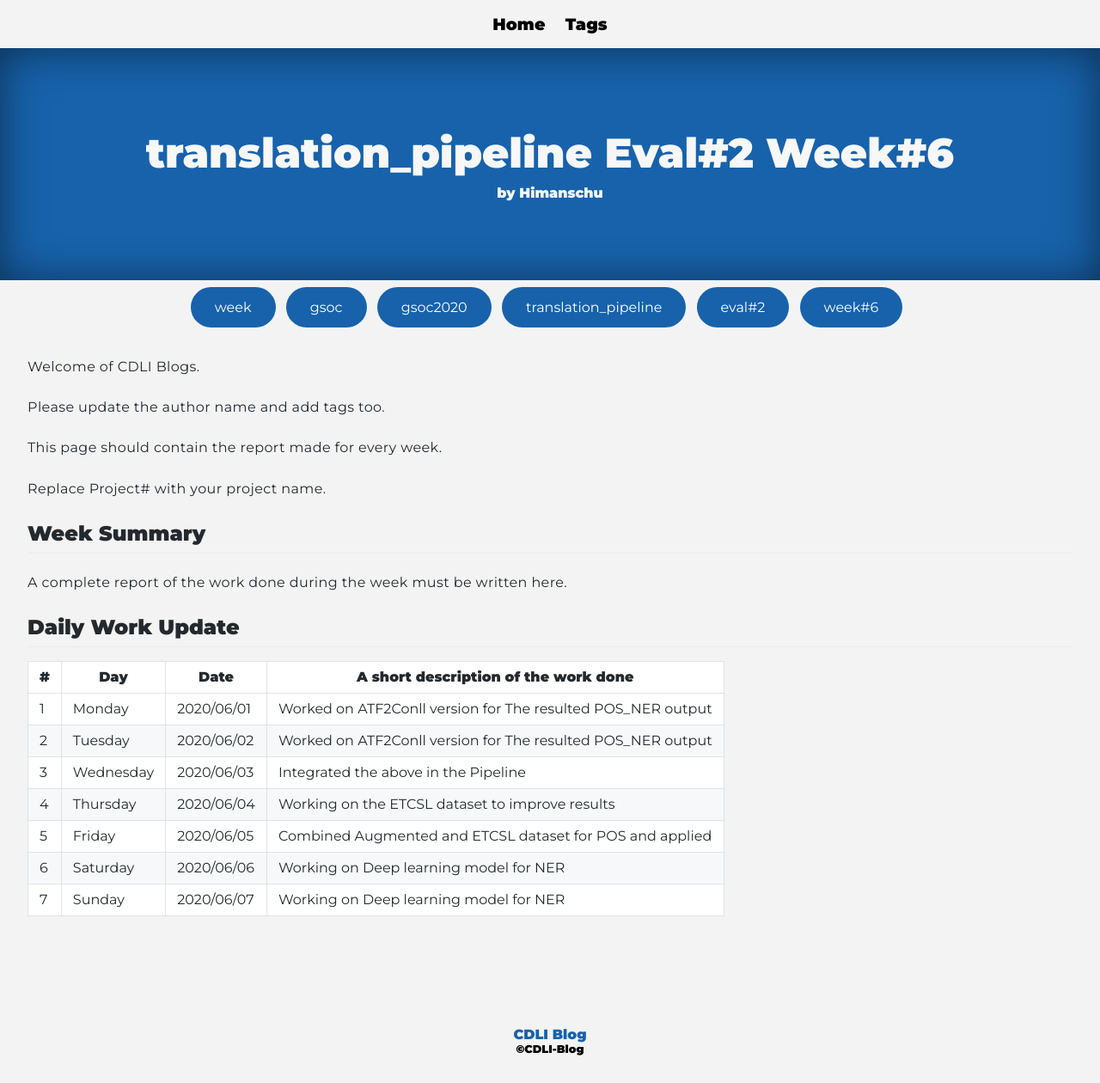
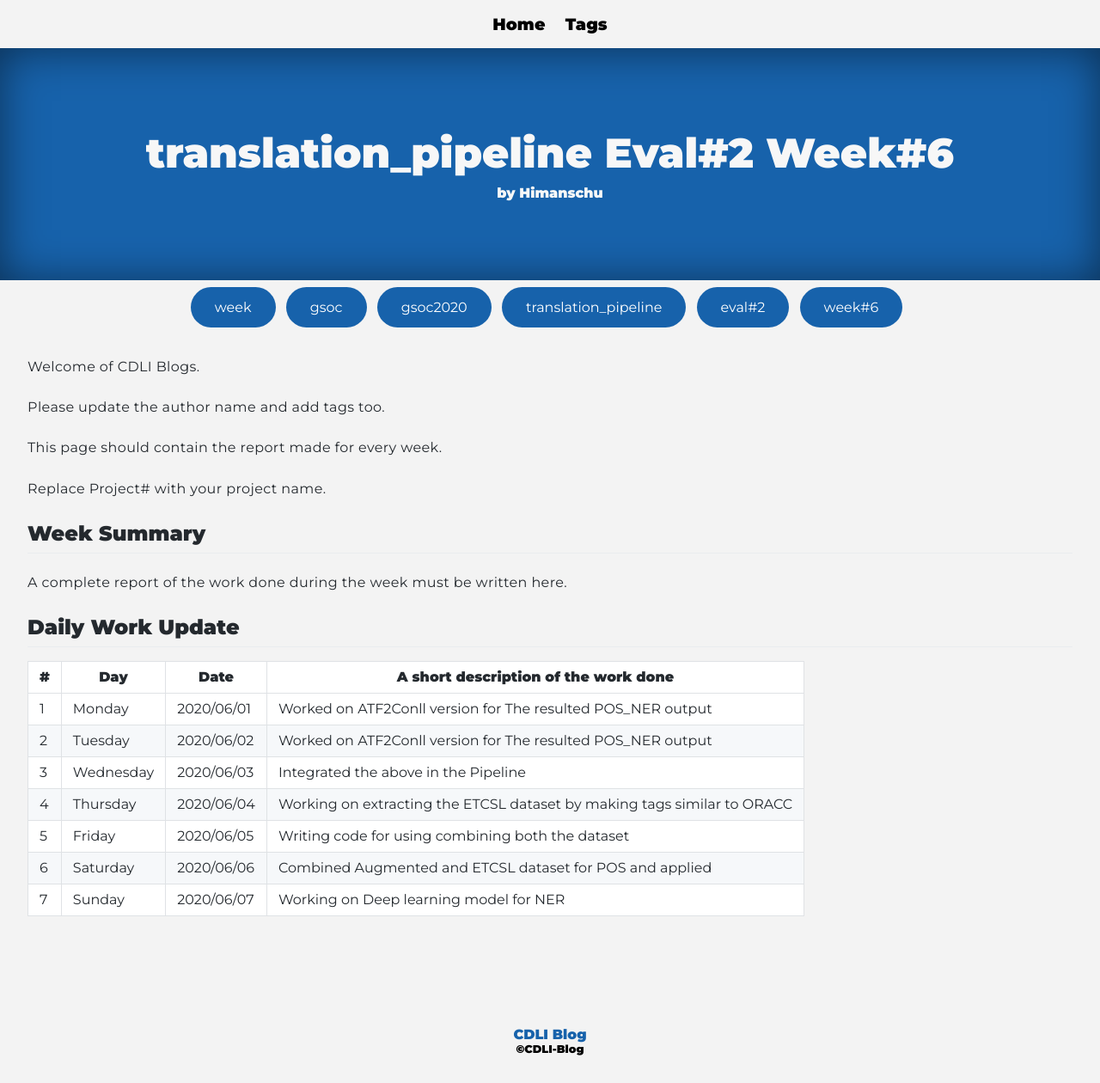
Before and after one commit to cdli-gh/blog, a Jekyll site: the page built from _blog/gsoc20/translation_pipeline/posts/07_week6.md, in a window 1280 px wide. Shown: the whole page at 86% size. Built offline with Jekyll 4.4.1, drawn with Linux system fonts in a browser that asks for light colours; Markdown is read by kramdown in place of the engine named in the settings.

Commit message:
Update 07_week6.md

```diff
--- a/_blog/gsoc20/translation_pipeline/posts/07_week6.md
+++ b/_blog/gsoc20/translation_pipeline/posts/07_week6.md
@@ -24,7 +24,7 @@ A complete report of the work done during the week must be written here.
 |1   	| Monday 	|   2020/06/01	|  Worked on ATF2Conll version for The resulted POS_NER output 	|
 |2   	| Tuesday  	|   2020/06/02	|  Worked on ATF2Conll version for The resulted POS_NER output 	|
 |3   	| Wednesday  	|  2020/06/03 	|   Integrated the above in the Pipeline	|
-|4   	| Thursday  	|   2020/06/04	|   Working on the ETCSL dataset to improve results	|
-|5   	| Friday  	|   2020/06/05	| Combined Augmented and ETCSL dataset  for POS and applied	|
-|6   	| Saturday  	|   2020/06/06	|  Working on Deep learning model for NER 	|
+|4   	| Thursday  	|   2020/06/04	|   Working on extracting the ETCSL dataset by making tags similar to ORACC	|
+|5   	| Friday  	|   2020/06/05	| Writing code for using combining both the dataset	|
+|6   	| Saturday  	|   2020/06/06	|  Combined Augmented and ETCSL dataset for POS and applied 	|
 |7   	| Sunday  	|   2020/06/07	|  Working on Deep learning model for NER 	|
```
